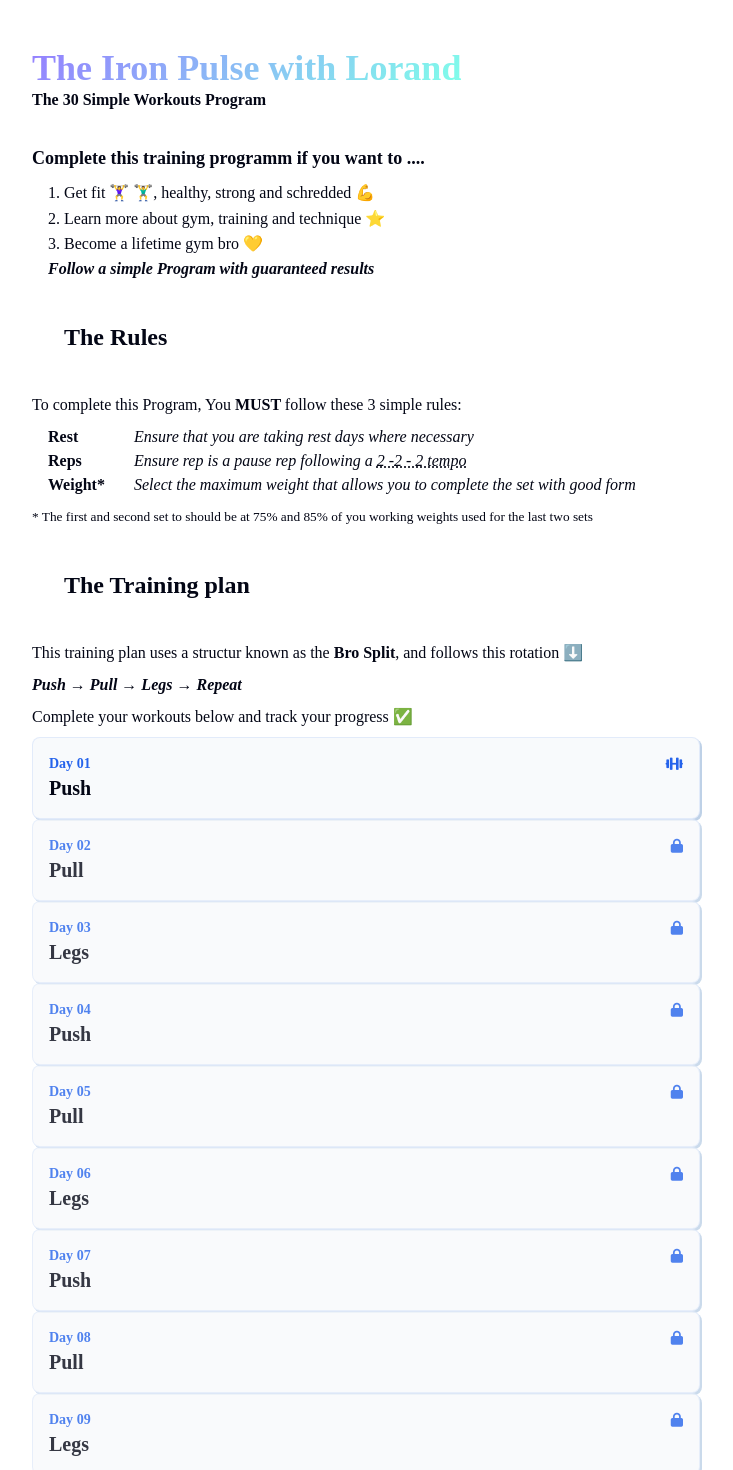
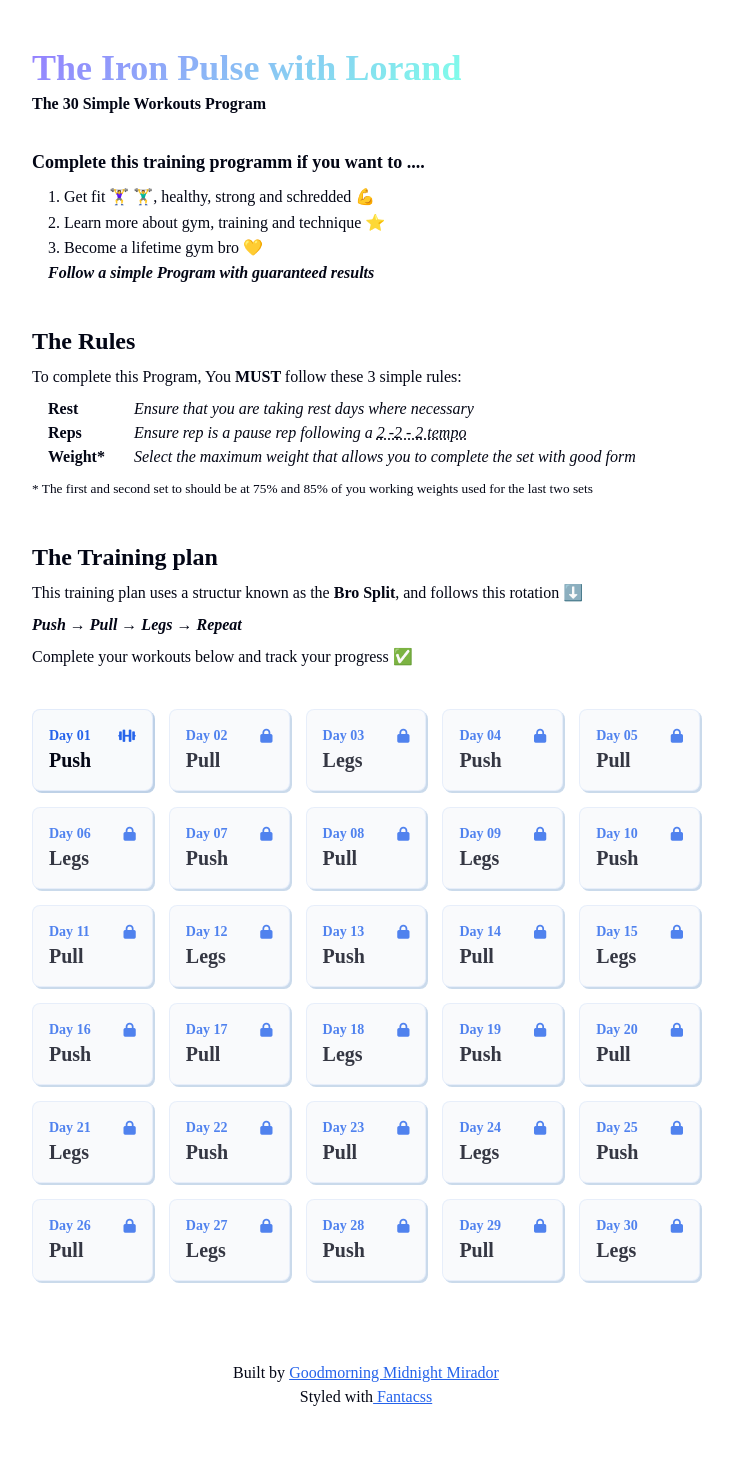
Before and after one commit to SandrAdora/Iron-Pulse, a React (Vite) app: page / in a window 1280 px wide. Shown: the top 1470 px of the page, without its empty margins (274-1007 px from the left). Built offline with nearby package versions, Linux system fonts and the light colour scheme; a web font is replaced by a local one.

Commit message:
Update index.css

```diff
--- a/src/index.css
+++ b/src/index.css
@@ -1,61 +1,69 @@
 body {
-    padding: 1rem;
+    padding: 1rem 0;
     min-height: 100vh;
     display: flex;
     flex-direction: column;
     gap: 1rem;
 }
-header, main, footer {
+
+header,
+main,
+footer {
     width: 100%;
     max-width: 700px;
     padding: 1rem;
     margin: 0 auto;
+}
 
-}
-header{
+header {
     display: flex;
     flex-direction: column;
-    gap: 0.25;
+    gap: 0.25rem;
+}
 
-}
 header h1 {
     width: fit-content;
 }
+
 main {
     display: flex;
     flex-direction: column;
     gap: 0.5rem;
     flex: 1;
+}
 
-}
 .rule-item {
     display: flex;
     gap: 1rem;
 }
+
 .rule-item p:first-of-type {
     min-width: 60px;
 }
-h3, .training-grid-plan {
-    padding: 2rem;
 
+h3,
+.training-plan-grid {
+    padding-top: 2rem;
 }
-.training-grid-plan {
+
+.training-plan-grid {
     display: grid;
-    grid-template-columns: repeat(3,  minmax(0, 1fr));
+    grid-template-columns: repeat(3, minmax(0, 1fr));
     gap: 1rem;
 }
+
 .plan-card {
     position: relative;
     cursor: pointer;
     flex-shrink: 0;
     width: 100%;
 }
+
 .inactive {
     position: relative;
     z-index: 1;
     cursor: not-allowed;
     opacity: 0.8;
-
 }
 
 .plan-card-header {
@@ -66,7 +74,7 @@ h3, .training-grid-plan {
 }
 
 .plan-card-header p:first-of-type,
-.plan-card-header i{
+.plan-card-header i {
     font-weight: 600;
     font-size: 0.75rem;
     line-height: 1rem;
@@ -77,32 +85,37 @@ h3, .training-grid-plan {
     grid-column: span 3 / span 3;
     display: flex;
     flex-direction: column;
+    gap: 1rem;
 }
+
 .workout-grid {
     display: grid;
     grid-template-columns: repeat(7, minmax(0, 1fr));
     gap: 0.5rem;
     overflow-x: auto;
 }
+
 .exercise-name {
     grid-column: span 3 / span 3;
     display: flex;
     align-items: center;
     gap: 0.5rem;
+}
 
-
-}
 .exercise-name p {
     font-weight: 400;
 }
+
 .weight-input {
     grid-column: span 2 / span 2;
 }
+
 .workout-buttons {
     display: flex;
     align-items: center;
     gap: 1rem;
 }
+
 footer {
     display: flex;
     align-items: center;
@@ -110,10 +123,12 @@ footer {
     padding: 4rem 0 2rem 0;
     text-align: center;
 }
+
 input:disabled {
     cursor: not-allowed;
     opacity: 0.6;
 }
+
 button.help-icon {
     pointer-events: none;
     opacity: 0;
@@ -124,37 +139,40 @@ button.help-icon {
     transform: unset;
     width: fit-content;
 }
-.button.help-icon:host {
+
+button.help-icon:hover {
     transform: unset;
-    box-shadow: unset
-    ;
+    box-shadow: unset;
     opacity: 0.7;
 }
 
 .exercise-name:hover button.help-icon {
     pointer-events: all;
     opacity: 1;
+}
 
-}
 .exercise-info {
     margin: auto 0;
 }
+
 .skill-name {
     text-transform: capitalize;
 }
-.modal-containier {
+
+.modal-container {
     position: fixed;
     top: 0;
     left: 0;
     width: 100vw;
     height: 100vh;
     display: flex;
+    flex-direction: column;
     align-items: center;
     justify-content: center;
     z-index: 100;
     padding: 1rem;
+}
 
-}
 .modal-underlay {
     position: absolute;
     inset: 0;
@@ -165,8 +183,8 @@ button.help-icon {
     border: none;
     border-radius: 0;
     box-shadow: unset;
+}
 
-}
 .modal-underlay:hover {
     transform: unset;
     box-shadow: unset;
@@ -198,13 +216,13 @@ button.help-icon {
         min-width: 70px;
     }
 
-    .training-grid-plan {
+    .training-plan-grid {
         grid-template-columns: repeat(4, minmax(0, 1fr));
         gap: 1rem;
     }
 
     .workout-container {
-        grid-column: span 5 / span 5;
+        grid-column: span 4 / span 4;
     }
 
     .plan-card-header p:first-of-type,
@@ -215,7 +233,7 @@ button.help-icon {
 }
 
 @media (min-width: 768px) {
-    .training-grid-plan {
+    .training-plan-grid {
         grid-template-columns: repeat(5, minmax(0, 1fr));
     }
 
```
